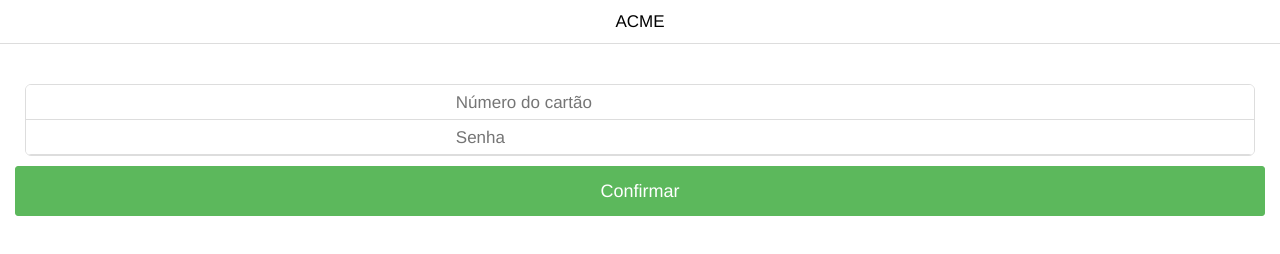
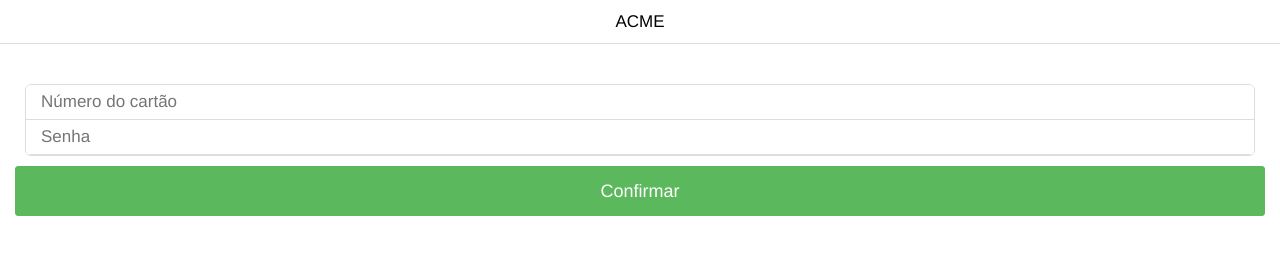
Before and after one commit to jwerlley/jwerlley.github.io, a plain HTML site: page manifest/index.html in a window 1280 px wide. Drawn offline with Linux system fonts and the light colour scheme.

Commit message:
fix login screen

```diff
--- a/manifest/index.html
+++ b/manifest/index.html
@@ -49,12 +49,8 @@
       <form>
         <div class="card">
           <div class="input-group">
-            <div class="input-row">
-              <input type="text" placeholder="Número do cartão">
-            </div>
-            <div class="input-row">
-              <input type="password" placeholder="Senha">
-            </div>
+            <input type="text" placeholder="Número do cartão">
+            <input type="password" placeholder="Senha">
           </div>
         </div>
       </form>
```
